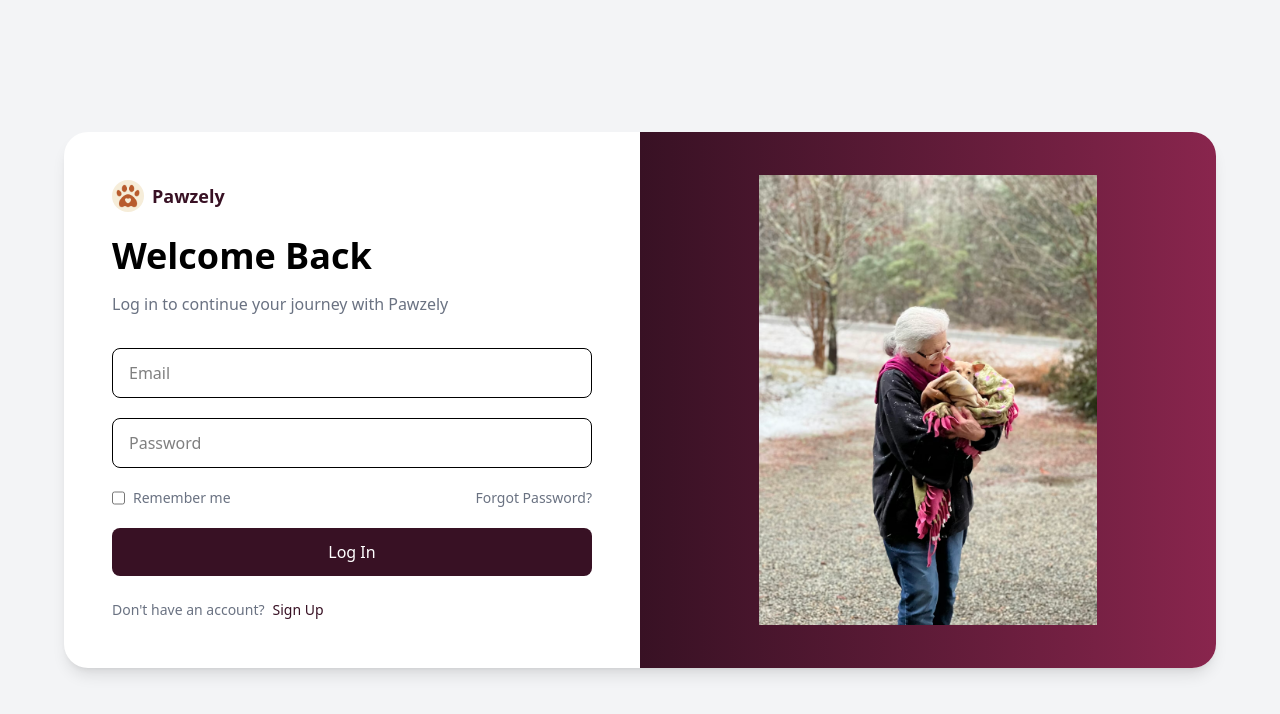
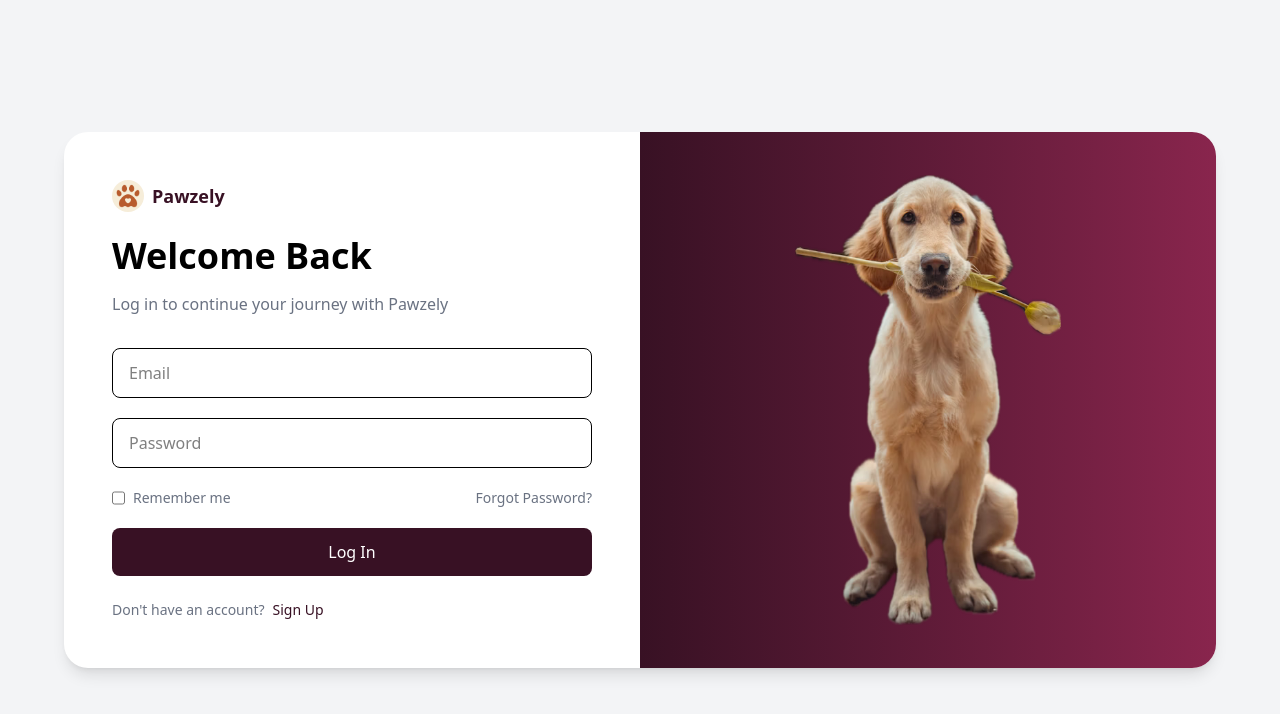
Before and after one commit to AbhishkKr/pawzelyy, a React (Vite) app: page /login in a window 1280 px wide. Shown: the top 714 px of the page. Built offline with nearby package versions, Linux system fonts and the light colour scheme.

Commit message:
Add login and signup authentication and update PetGrid

```diff
--- a/src/components/PetGrid.jsx
+++ b/src/components/PetGrid.jsx
@@ -11,7 +11,8 @@ const pets = [
 export default function PetGrid() {
   return (
     <section id="pets" className="px-10 py-20 bg-secondary">
-      <h3 className="mb-10 text-3xl font-bold">
+
+      <h3 className="mb-10 text-3xl font-bold text-center">
         2k+ Pets Available for Adoption Near You
       </h3>
 
@@ -20,6 +21,7 @@ export default function PetGrid() {
           <PetCard key={pet.name} {...pet} />
         ))}
       </div>
+
     </section>
   );
 }
--- a/src/pages/Login.jsx
+++ b/src/pages/Login.jsx
@@ -78,7 +78,7 @@ export default function Login() {
         <div className="bg-linear-to-r from-[#381124] to-[#89254d] flex items-center justify-center p-10">
 
           <img
-            src="/image/adopt1.avif"
+            src="/image/doglog.png"
             className="max-h-112.5 object-contain"
           />
 
--- a/src/pages/Signup.jsx
+++ b/src/pages/Signup.jsx
@@ -70,7 +70,7 @@ export default function Signup() {
         <div className="bg-linear-to-r from-[#381124] to-[#89254d] flex items-center justify-center p-10">
 
           <img
-            src="/image/adopt1.avif"
+            src="/image/doglog.png"
             className="max-h-112.5 object-contain"
           />
 
```
Also changed, not shown: public/image/doglog.png (added).
